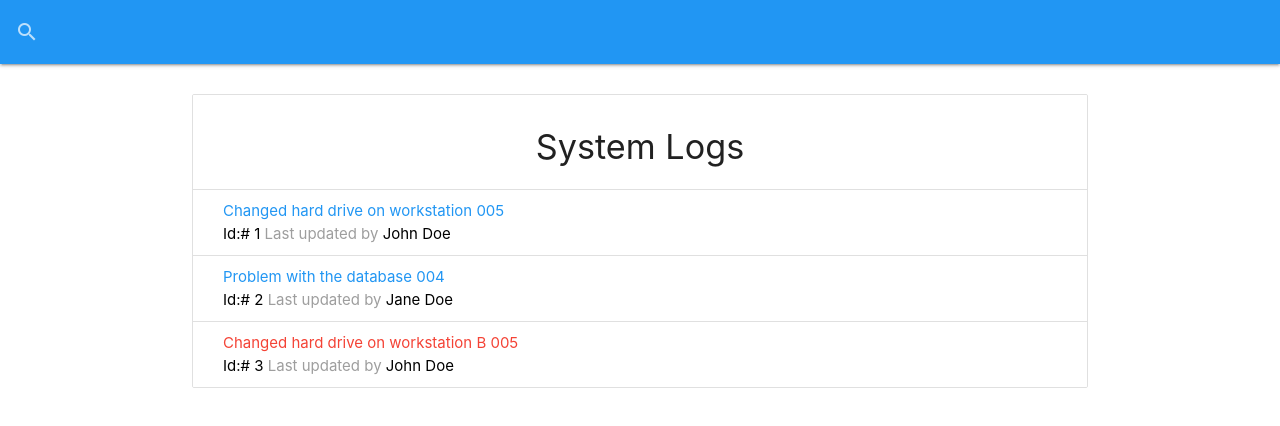
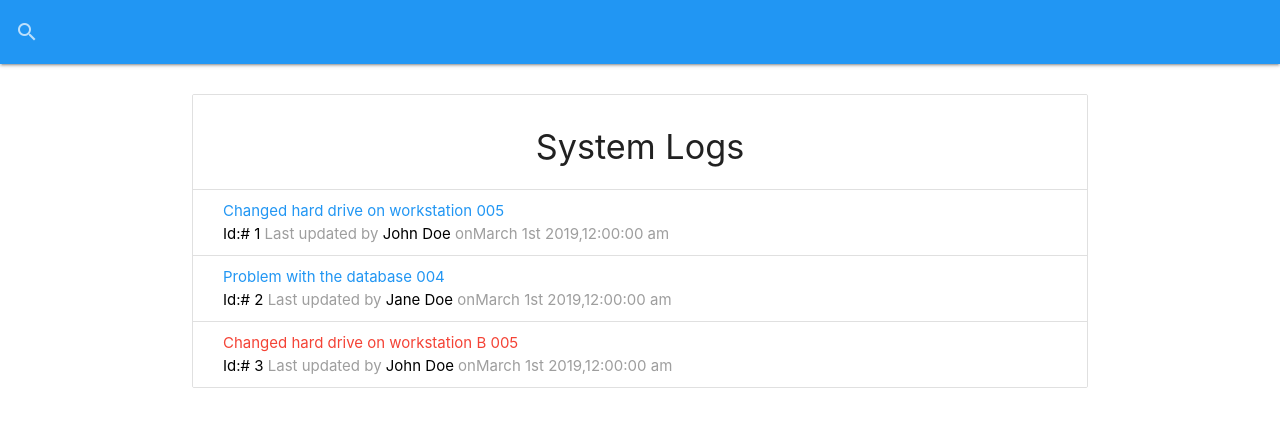
Before and after one commit to Grodriggues/it-logger, a React (Create React App) app in the folder client/: page / in a window 1280 px wide. Shown: the top 426 px of the page. Built offline with nearby package versions, Linux system fonts and the light colour scheme; data requests are answered from the project's data file.

Commit message:
adding and Moment formatter

```diff
--- a/client/src/components/logs/LogItem.js
+++ b/client/src/components/logs/LogItem.js
@@ -1,5 +1,6 @@
 import React from "react";
 import PropTypes from "prop-types";
+import Moment from "react-moment";
 
 function LogItem({ log }) {
   return (
@@ -17,7 +18,8 @@ function LogItem({ log }) {
         <span className="grey-text">
           <span className="black-text">Id:# {log.id} </span>
           Last updated by
-          <span className="black-text"> {log.tech}</span>
+          <span className="black-text"> {log.tech}</span> on
+          <Moment format="MMMM Do YYYY,h:mm:ss a">{log.date}</Moment>
         </span>
       </div>
     </li>
```
